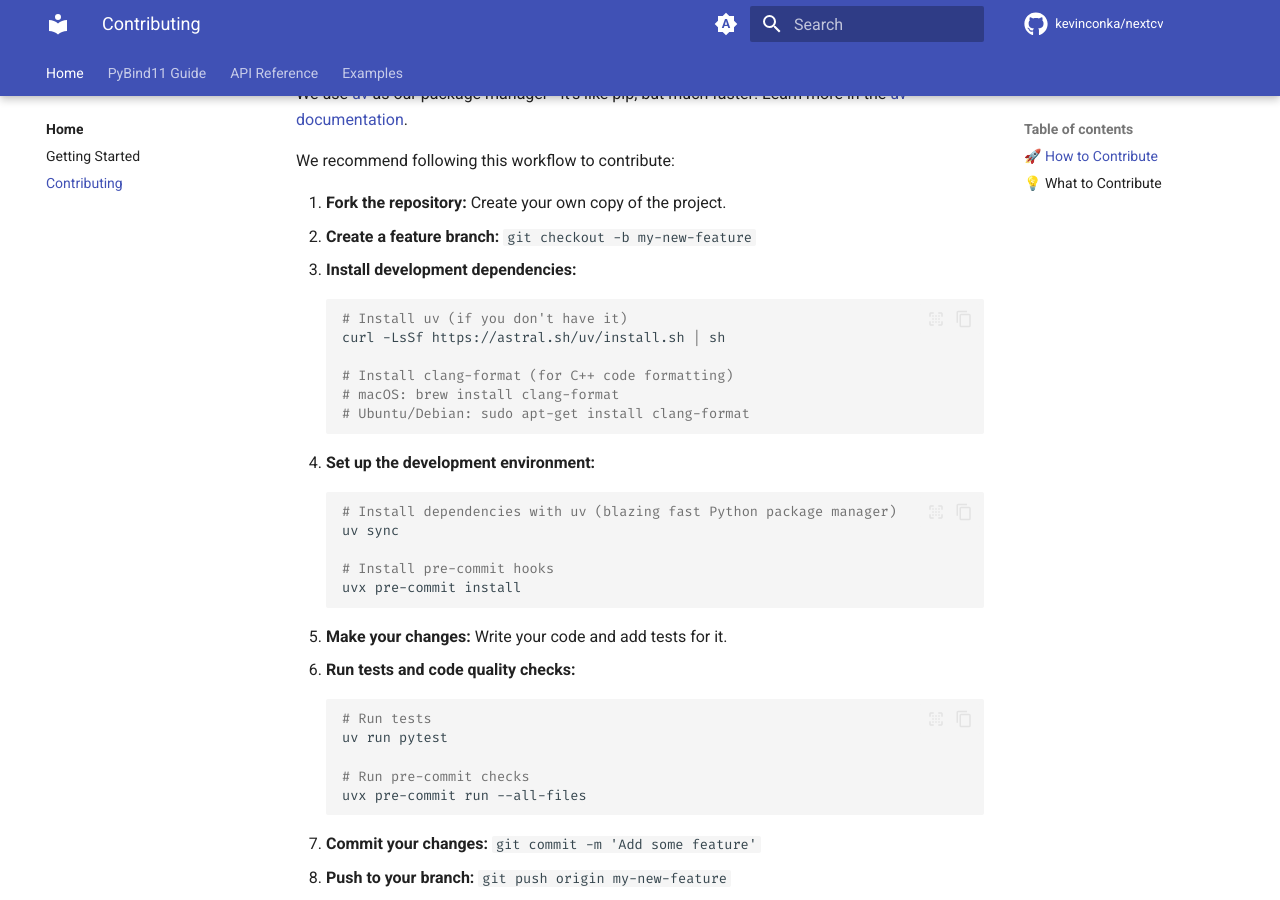
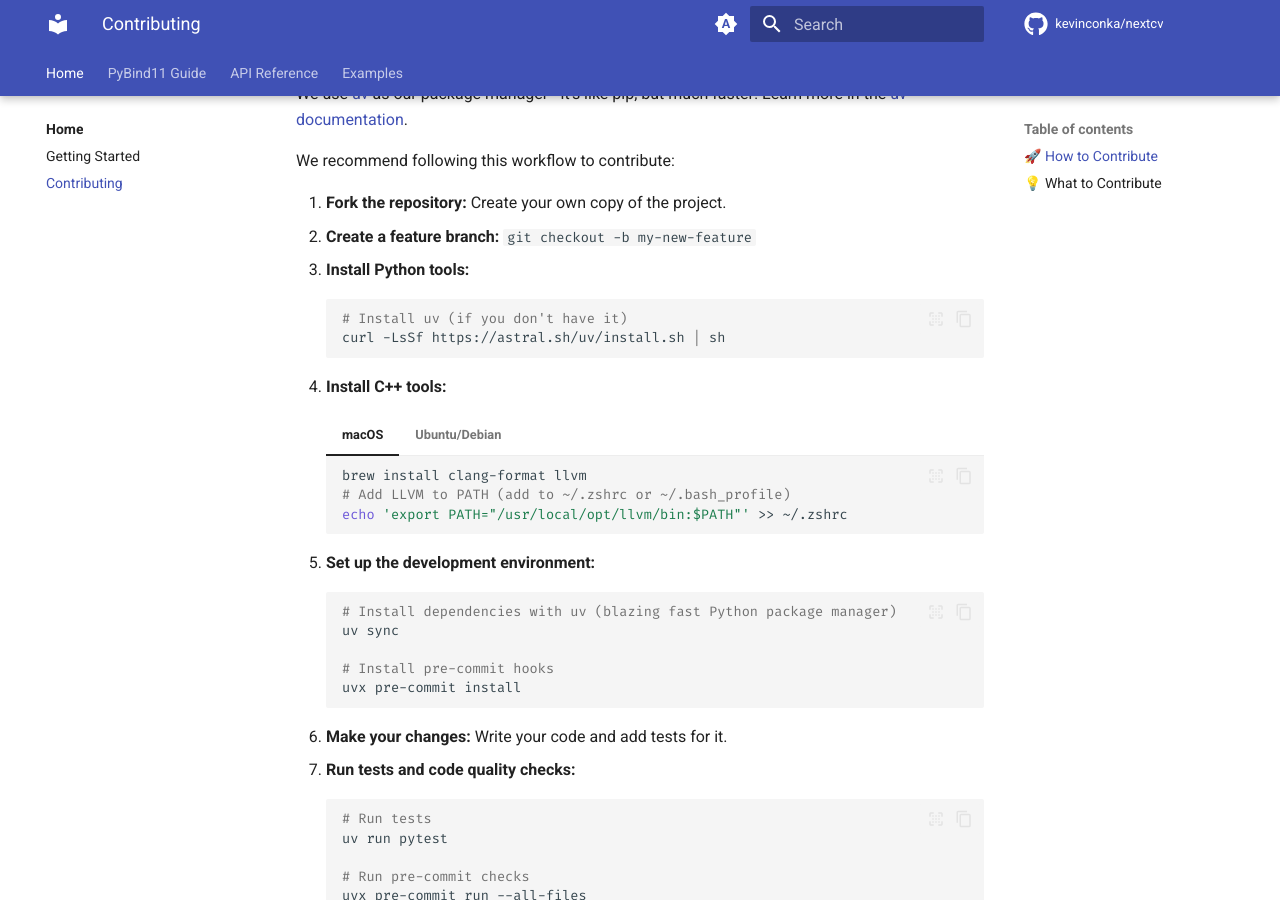
Before and after one commit to kevinconka/nextcv, an MkDocs documentation site: the page built from docs/home/contributing.md, in a window 1280 px wide and 900 px high, scrolled down 351 px. Built offline with MkDocs 1.6.1 and Material for MkDocs 9.7.7, drawn with Linux system fonts in a browser that asks for light colours; comment, search, counter and statistics services are not loaded.

Commit message:
Enhance documentation for development setup and CI workflow
- Updated README and contributing documentation to clarify installation steps for Python and C++ tools, improving guidance for new contributors.
- Refined CI workflow by consolidating system dependency installation steps and ensuring proper setup for both Python and C++ environments, enhancing build reliability.

````diff
--- a/docs/home/contributing.md
+++ b/docs/home/contributing.md
@@ -11,18 +11,30 @@ We recommend following this workflow to contribute:
 
 1.  **Fork the repository:** Create your own copy of the project.
 2.  **Create a feature branch:** `git checkout -b my-new-feature`
-3.  **Install development dependencies:**
+3.  **Install Python tools:**
 
     ```bash
     # Install uv (if you don't have it)
     curl -LsSf https://astral.sh/uv/install.sh | sh
-
-    # Install clang-format (for C++ code formatting)
-    # macOS: brew install clang-format
-    # Ubuntu/Debian: sudo apt-get install clang-format
     ```
 
-4.  **Set up the development environment:**
+4.  **Install C++ tools:**
+
+    === "macOS"
+
+        ```bash
+        brew install clang-format llvm
+        # Add LLVM to PATH (add to ~/.zshrc or ~/.bash_profile)
+        echo 'export PATH="/usr/local/opt/llvm/bin:$PATH"' >> ~/.zshrc
+        ```
+
+    === "Ubuntu/Debian"
+
+        ```bash
+        sudo apt-get install clang-format clang-tidy
+        ```
+
+5.  **Set up the development environment:**
 
     ```bash
     # Install dependencies with uv (blazing fast Python package manager)
````
Also changed, not shown: other parts of docs/home/contributing.md (+5 -5 lines), README.md (+17 -9 lines), 1 other file.
